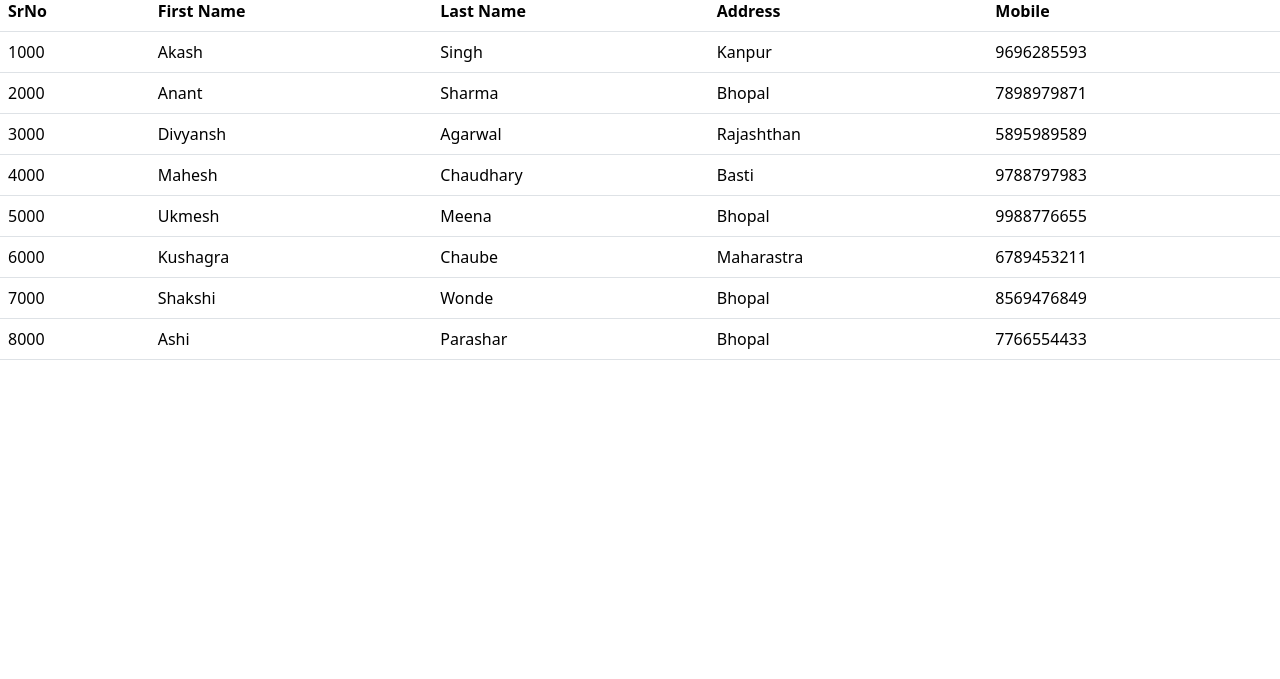
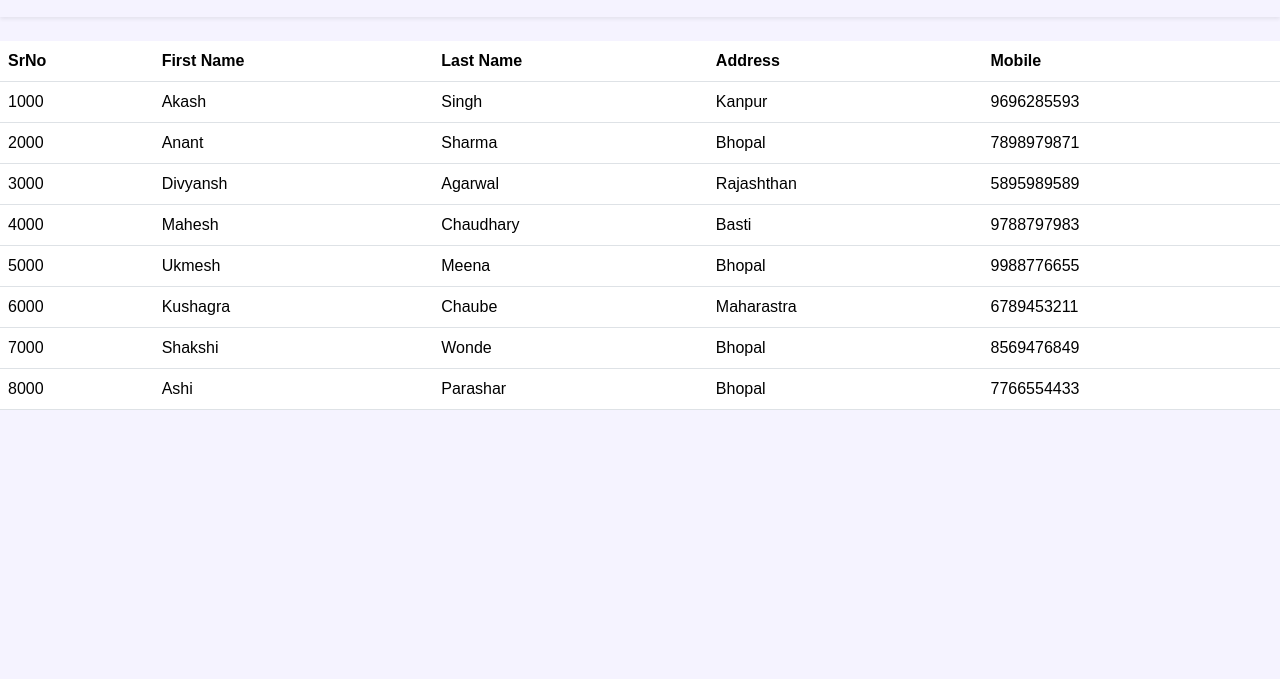
Before and after one commit to anantsaxena004/Bootstrap_Project, a website: page Employees/employee-search.html in a window 1280 px wide. Shown: the part 121-800 px from the top of the page. Drawn offline with nearby package versions, Linux system fonts and the light colour scheme.

Commit message:
form config done

```diff
--- a/Employees/employee-search.html
+++ b/Employees/employee-search.html
@@ -74,6 +74,13 @@
     <title>Document</title>
     <link href="https://cdn.jsdelivr.net/npm/bootstrap@5.3.3/dist/css/bootstrap.min.css" rel="stylesheet"
       integrity="sha384-QWTKZyjpPEjISv5WaRU9OFeRpok6YctnYmDr5pNlyT2bRjXh0JMhjY6hW+ALEwIH" crossorigin="anonymous"/>
+    <style>
+        body {
+            padding-top: 50px;
+            background-color: #f5f3ff;
+            font-family: "Sora", sans-serif;
+        }
+    </style>
   </head>
   <body>
 
```
Also changed, not shown: index.html (+1 -1 lines).
